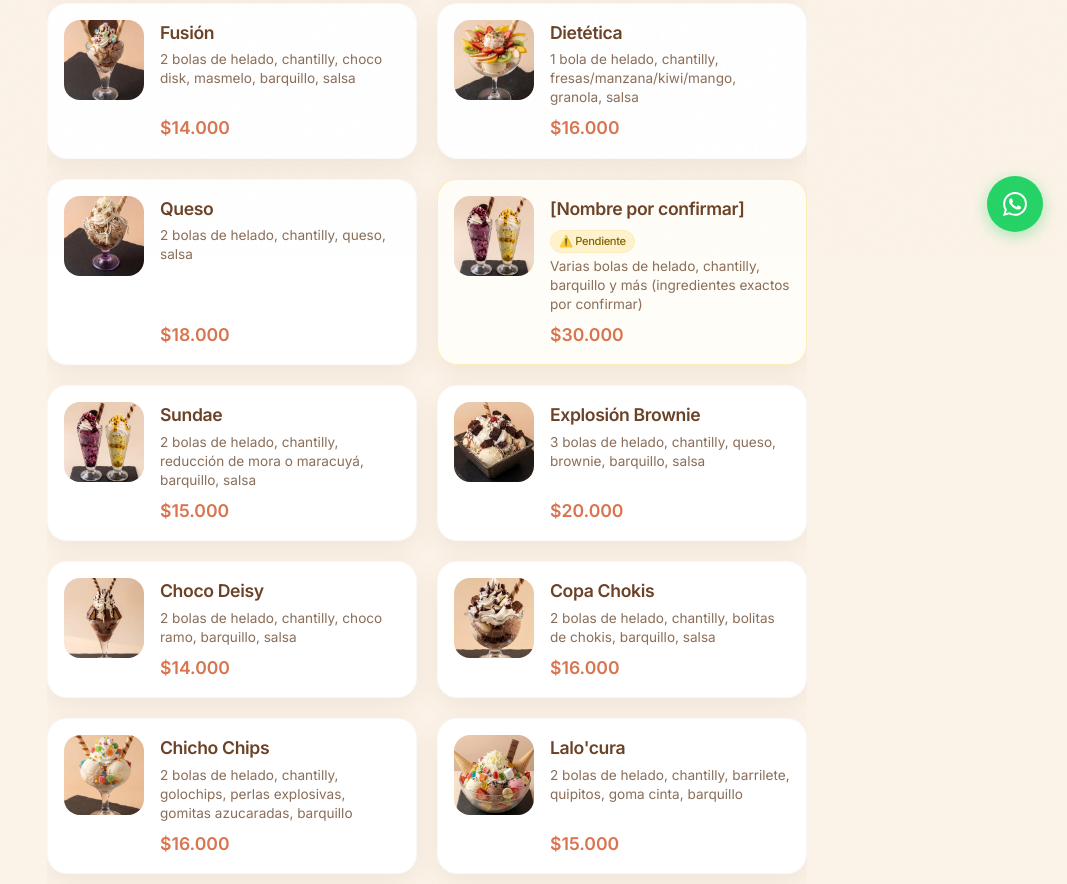
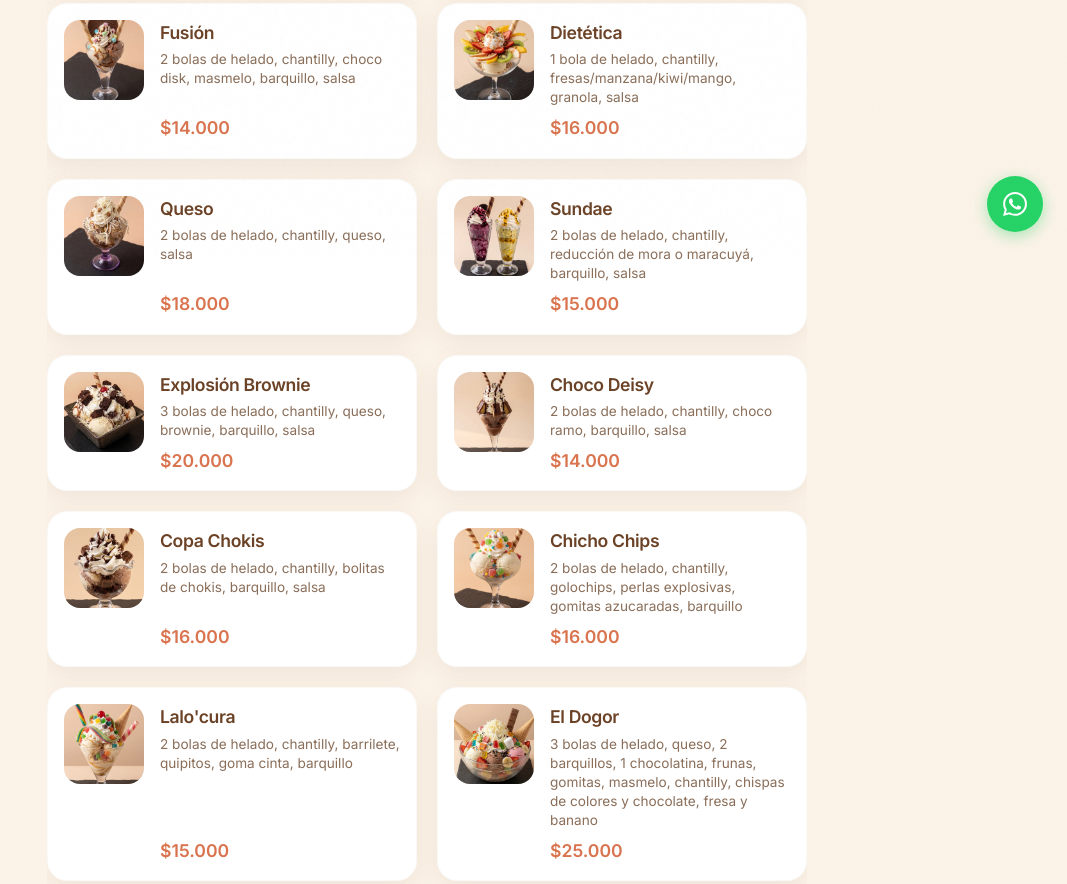
Before and after one commit to Liuminedes/heladeria-caprichos, a website built with Vite: page index.html in a window 1280 px wide. Shown: the part 544-1428 px from the top of the page, without its empty margins (213-1280 px from the left). Built offline with nearby package versions, Linux system fonts and the light colour scheme.

Commit message:
Mejora de carga de fotos en la pagina parte 2

```diff
--- a/index.html
+++ b/index.html
@@ -128,14 +128,6 @@
             <p class="product-price">$18.000</p>
           </div>
         </article>
-        <article class="product-card pending">
-          <div class="product-image"><img src="/images/Sundae.webp" alt="Sundae" class="product-image-element" loading="lazy"></div>
-          <div class="product-info">
-            <h3 class="product-name">[Nombre por confirmar] <span class="badge">⚠️ Pendiente</span></h3>
-            <p class="product-desc">Varias bolas de helado, chantilly, barquillo y más (ingredientes exactos por confirmar)</p>
-            <p class="product-price">$30.000</p>
-          </div>
-        </article>
         <article class="product-card">
           <div class="product-image"><img src="/images/Sundae.webp" alt="Sundae" class="product-image-element" loading="lazy"></div>
           <div class="product-info">
@@ -177,7 +169,7 @@
           </div>
         </article>
         <article class="product-card">
-          <div class="product-image"><img src="/images/El Dogor.webp" alt="El Dogor" class="product-image-element" loading="lazy"></div>
+          <div class="product-image"><img src="/images/Lalocura.webp" alt="Lalo'cura" class="product-image-element" loading="lazy"></div>
           <div class="product-info">
             <h3 class="product-name">Lalo'cura</h3>
             <p class="product-desc">2 bolas de helado, chantilly, barrilete, quipitos, goma cinta, barquillo</p>
```
